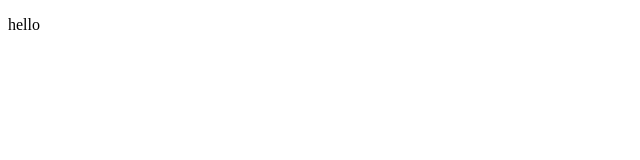
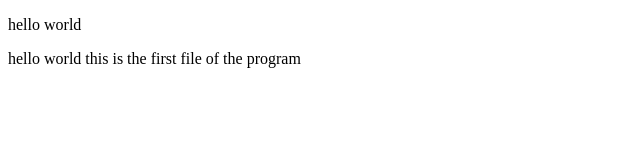
Before and after one commit to ShamimSanaullah/localRepo, a plain HTML site: page index.html in a window 1280 px wide. Shown: the whole page, without its empty margins (0-640 px from the left). Drawn offline with Linux system fonts and the light colour scheme.

Commit message:
adding a new paragraph in first file.

```diff
--- a/index.html
+++ b/index.html
@@ -6,7 +6,8 @@
     <title>Document</title>
 </head>
 <body>
-    <p>hello</p>
+    <p>hello world</p>
+    <p>hello world this is the first file of the program</p>
 
 </body>
 </html>
```
